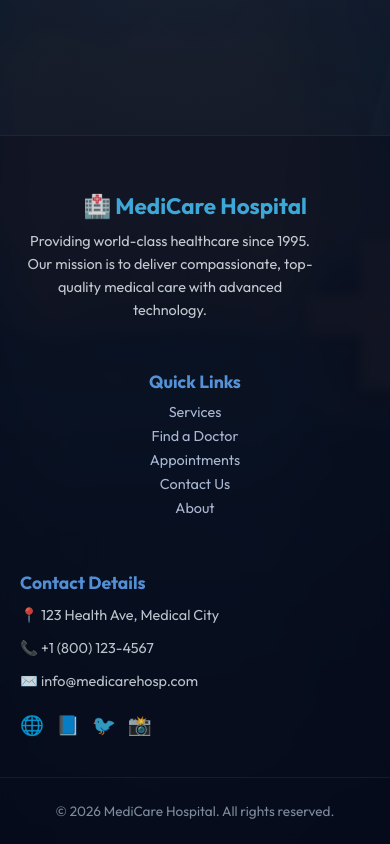
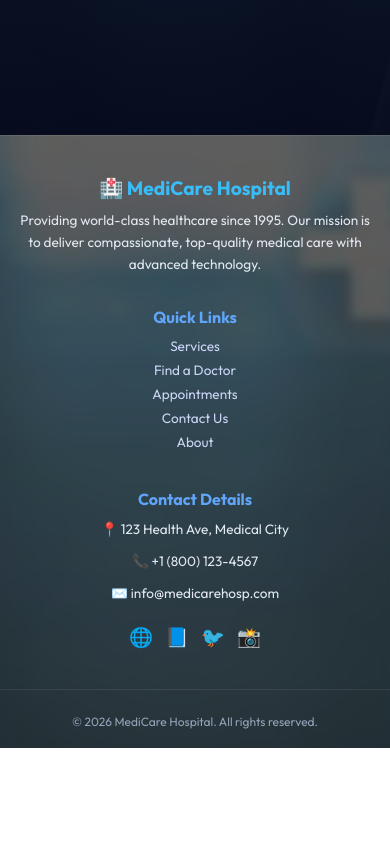
Before and after one commit to DarlaNavitha/Hospital-Management-System, a React (Vite) app in the folder frontend/: page /#/Login in a window 390 px wide. Shown: the part 886-1730 px from the top of the page. After the commit the page ends 1634 px from the top, so only its background shows below. Built offline with nearby package versions, Linux system fonts and the light colour scheme.

Commit message:
update footer styles

```diff
--- a/frontend/src/styles/footer.css
+++ b/frontend/src/styles/footer.css
@@ -1,6 +1,6 @@
 /* ===== FOOTER BASE ===== */
 .footer {
-    background: #020617 !important; /* solid dark */
+    background: rgba(2, 6, 23, 0.95);
     backdrop-filter: blur(20px);
 
     border-top: 1px solid rgba(255,255,255,0.08);
@@ -9,9 +9,6 @@
     color: #ffffff !important;
 }
 
-.footer * {
-    color: inherit !important;
-}
 
 /* CENTER CONTAINER */
 .footer-grid {
@@ -24,13 +21,6 @@
     gap: 3rem;
 }
 
-/* MOBILE RESPONSIVE */
-@media (max-width: 768px) {
-    .footer-grid {
-        grid-template-columns: 1fr;
-        text-align: center;
-    }
-}
 
 /* COLUMN */
 .footer-col {
@@ -124,6 +114,67 @@
 .footer-bottom {
     color: #94a3b8 !important;
 }
-body {
-    opacity: 0.8;
+
+/* ===== TABLET ===== */
+@media (max-width: 1024px) {
+    .footer-grid {
+        gap: 2rem;
+    }
 }
+
+
+/* ===== MOBILE ===== */
+@media (max-width: 768px) {
+
+    .footer {
+        padding: 2.5rem 0 1.2rem;
+    }
+
+    .footer-grid {
+        grid-template-columns: 1fr;
+        gap: 2rem;
+        text-align: center;
+    }
+
+    /* CENTER EVERYTHING */
+    .footer-col {
+        align-items: center;
+    }
+
+    /* FIX CONTACT ALIGN */
+    .footer-col:last-child {
+        align-items: center;
+    }
+
+    /* TEXT WIDTH FIX */
+    .footer-text {
+        max-width: 100%;
+    }
+
+    /* SOCIAL CENTER */
+    .footer-social {
+        justify-content: center;
+    }
+}
+
+
+/* ===== SMALL MOBILE ===== */
+@media (max-width: 480px) {
+
+    .footer-brand {
+        font-size: 1.2rem;
+    }
+
+    .footer-title {
+        font-size: 1rem;
+    }
+
+    .footer-text,
+    .footer-list li {
+        font-size: 0.85rem;
+    }
+
+    .footer-bottom {
+        font-size: 0.75rem;
+    }
+}
```
